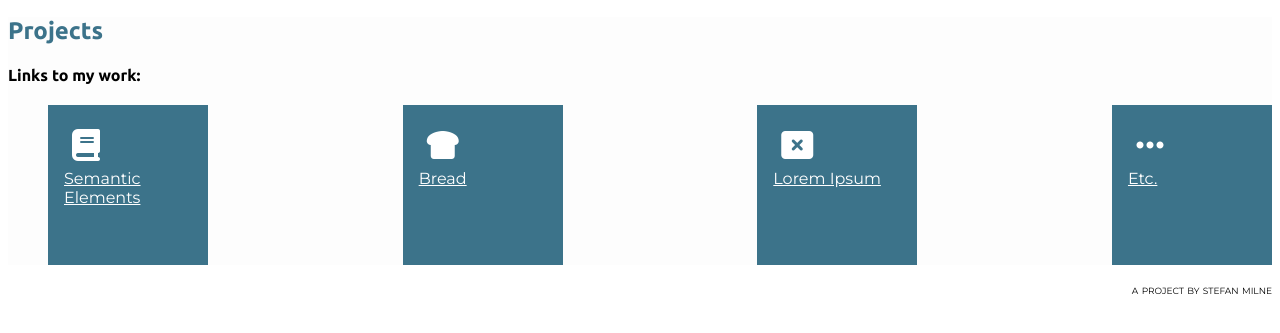
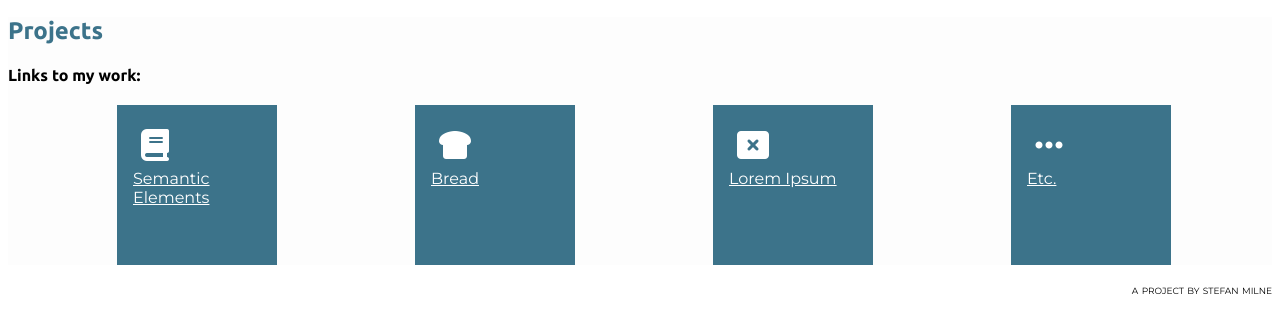
Before and after one commit to ssstefanz/portfolio, a plain HTML site: page index.html in a window 1280 px wide. Shown: the part 67-400 px from the top of the page. Drawn offline with Linux system fonts and the light colour scheme.

Commit message:
fixed padding

```diff
--- a/styles/stylesheet.css
+++ b/styles/stylesheet.css
@@ -83,7 +83,8 @@ li {
 .work-container {
   display: flex;
   flex-wrap: wrap;
-  justify-content: space-between;
+  justify-content: space-around;
+  padding-right: 2em;
 }
 
 .box {
```
